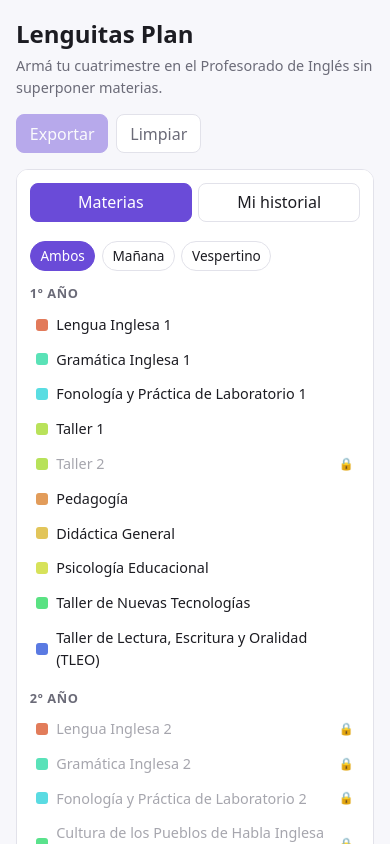
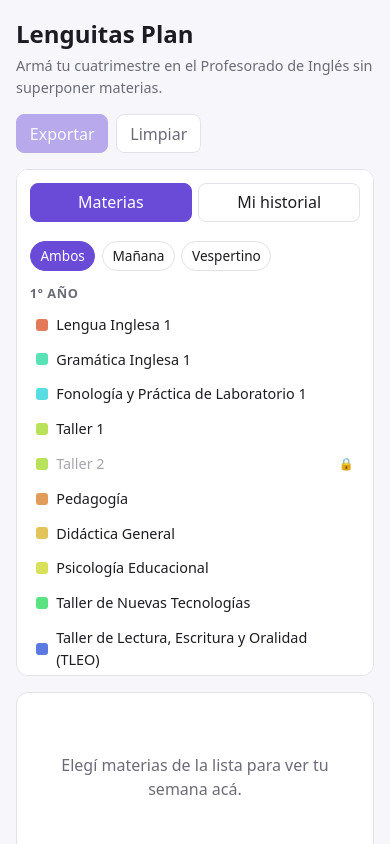
Before and after one commit to miru-porto/lenguitas-plan, a React (Vite) app: page / in a window 390 px wide. Shown: the top 844 px of the page. Built offline with nearby package versions, Linux system fonts and the light colour scheme.

Commit message:
fix(ui): arreglar la grilla en mobile (sin overlap ni scroll horizontal)

```diff
--- a/src/App.css
+++ b/src/App.css
@@ -92,16 +92,6 @@ button:disabled {
   gap: 1rem;
   margin-top: 1rem;
 }
-@media (max-width: 820px) {
-  .app-cuerpo {
-    grid-template-columns: 1fr;
-  }
-  /* En una sola columna el panel va arriba de la grilla: sin sticky. */
-  .panel {
-    position: static;
-    max-height: 70vh;
-  }
-}
 
 .panel {
   background: var(--panel);
@@ -110,11 +100,7 @@ button:disabled {
   /* Sin padding-top: lo aporta la barra de solapas sticky (evita que el contenido
      se cuele por arriba al scrollear). */
   padding: 0 0.8rem 0.8rem;
-  /* Acompaña el scroll de la página (útil con grillas nocturnas altas). */
-  position: sticky;
-  top: 1rem;
-  align-self: start;
-  max-height: calc(100vh - 2rem);
+  max-height: 80vh;
   overflow-y: auto;
 }
 .panel-tabs {
@@ -375,3 +361,46 @@ button:disabled {
     transparent 6px 12px
   );
 }
+
+/* ============================================================
+   Responsive (al final para ganar la cascada sobre las reglas base)
+   ============================================================ */
+
+/* Desktop: el panel acompaña el scroll de la página. */
+@media (min-width: 821px) {
+  .panel {
+    position: sticky;
+    top: 1rem;
+    align-self: start;
+    max-height: calc(100vh - 2rem);
+  }
+}
+
+/* Mobile: una sola columna y la grilla entra en el ancho (sin scroll horizontal). */
+@media (max-width: 820px) {
+  .app-cuerpo {
+    grid-template-columns: 1fr;
+  }
+  .panel {
+    max-height: 60vh;
+  }
+  .grilla {
+    min-width: 0;
+    grid-template-columns: 28px repeat(5, 1fr);
+    gap: 2px;
+  }
+  .grilla-dia-titulo {
+    font-size: 0.66rem;
+  }
+  .grilla-hora {
+    font-size: 0.58rem;
+  }
+  .clase {
+    font-size: 0.58rem;
+    padding: 2px 3px;
+    line-height: 1.1;
+  }
+  .clase strong {
+    font-size: 0.6rem;
+  }
+}
```
